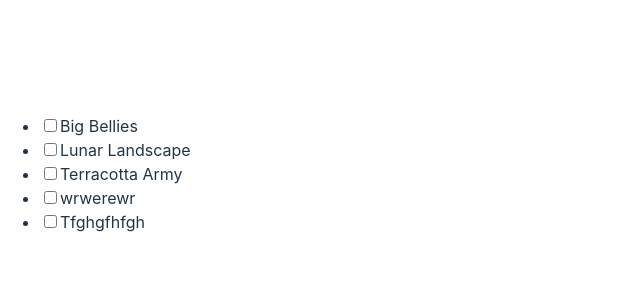
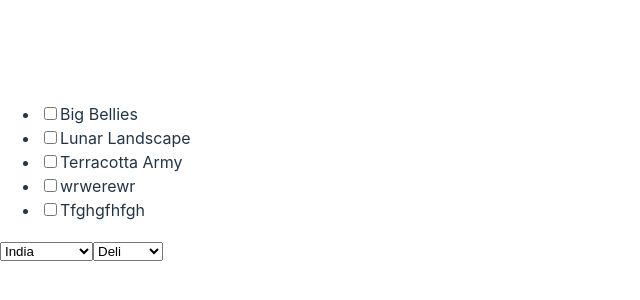
Before and after one commit to varrbor/vitejs-live-coding05-09-2023, a React (Vite) app: page / in a window 1280 px wide. Shown: the part 226-526 px from the top of the page, without its empty margins (0-640 px from the left). Built offline with nearby package versions, Linux system fonts and the light colour scheme.

Commit message:
1 file modified

```diff
--- a/src/App.jsx
+++ b/src/App.jsx
@@ -11,8 +11,27 @@ const initialList = [
   { id: 4, title: 'Tfghgfhfgh', seen: false },
 ];
 
+const countries = [
+  {
+    name: 'India',
+    value: 'In',
+    cities: ['Deli', 'Mumbai'],
+  },
+  {
+    name: 'Pakistan',
+    value: 'Pk',
+    cities: ['Karachi', 'Lashore'],
+  },
+  {
+    name: 'Bangladesh',
+    value: 'Bg',
+    cities: ['Dakka', 'Chikkagong'],
+  },
+];
+
 function App() {
   const [list, setList] = useState(initialList);
+  const [country, setCountry] = useState(0);
 
   const onToggle = (id, nextSeen) => {
     console.log(id);
@@ -27,7 +46,7 @@ function App() {
     );
   };
 
-  const handleDeleteItem = (itemId) => {
+  const handleDeleteItem = (item) => {
     console.log(itemId);
     setList(
       list.filter((el) => {
@@ -35,8 +54,14 @@ function App() {
       })
     );
   };
+  // console.log(country);
+  const onChangeCountry = (itemId) => {
+    console.log(itemId);
+    setCountry(itemId);
+  };
 
   return (
+    <>
       <ul>
         {list.length &&
           list.map((item) => (
@@ -59,6 +84,20 @@ function App() {
             </li>
           ))}
       </ul>
+      <select onChange={(e) => onChangeCountry(e.target.value)}>
+        {countries.map((country, index) => (
+          <option key={country.value} value={index}>
+            {country.name}
+          </option>
+        ))}
+      </select>
+
+      <select>
+        {countries[country].cities.map((el) => (
+          <option key={el}>{el}</option>
+        ))}
+      </select>
+    </>
   );
 }
 
```
Lines whose indentation alone changed are shown as unchanged.
